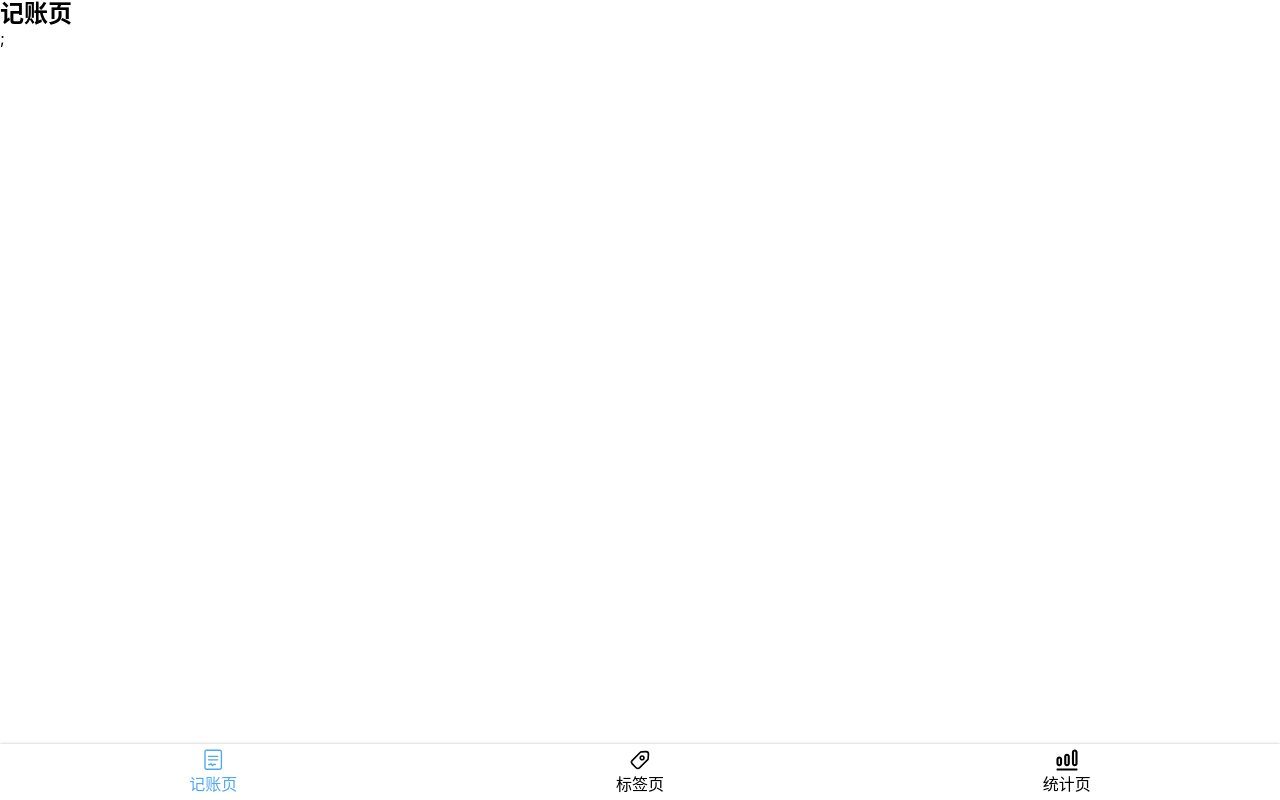
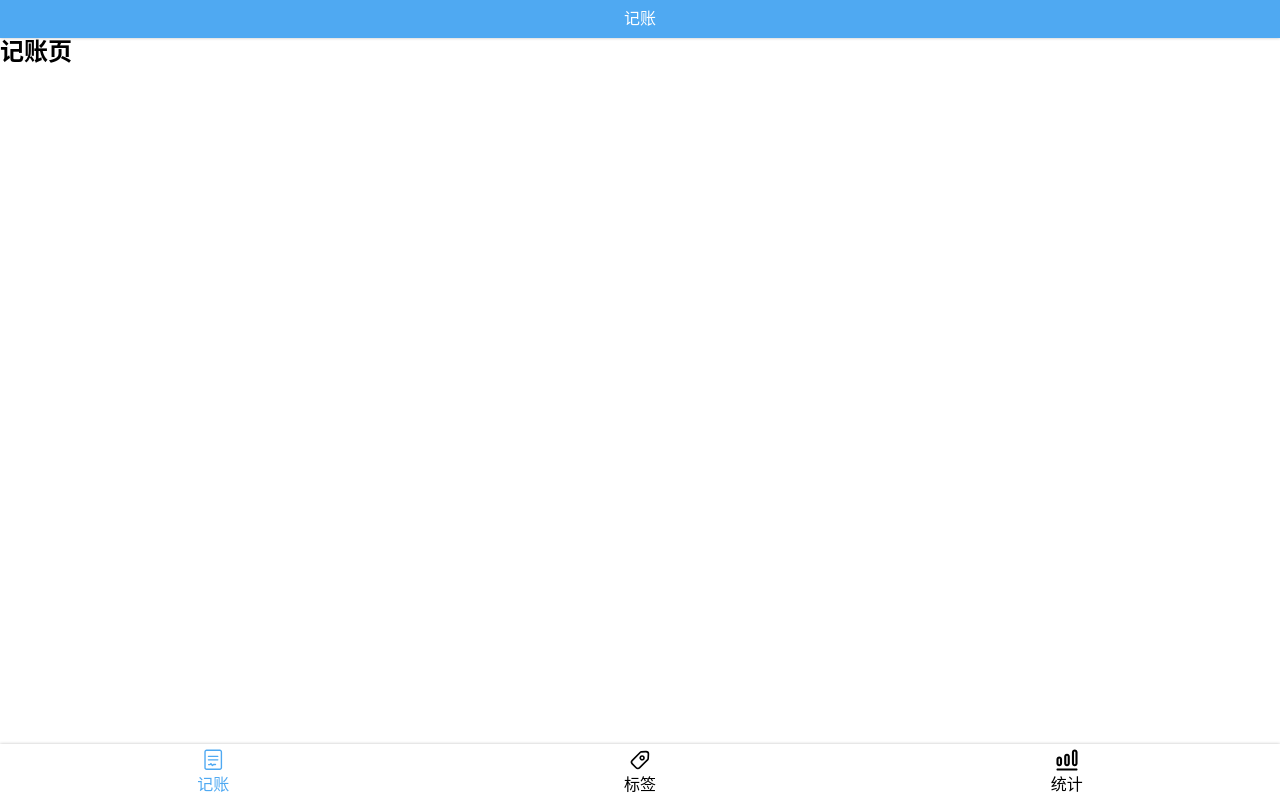
Before and after one commit to yingjieweb/charge2, a React app: page /#/money in a window 1280 px wide. Built offline with nearby package versions, Linux system fonts and the light colour scheme.

Commit message:
add top Title component

```diff
--- a/src/components/Layout.tsx
+++ b/src/components/Layout.tsx
@@ -10,11 +10,21 @@ const Wrapper = styled.div`
 const Main = styled.div`
   flex-grow: 1;
 `
+const Title = styled.div`
+  height: 38px;
+  background-color: #4FA9F2;
+  box-shadow: 0 0 3px rgba(0, 0, 0, 0.25);
+  display: flex;
+  justify-content: center;
+  align-items: center;
+  color: white;
+`
 
 const Layout = (props: any) => {
   return (
       <Wrapper>
         <Main>
+          <Title>{props.title}</Title>
           {props.children}
         </Main>
         <Nav></Nav>
--- a/src/components/Nav.tsx
+++ b/src/components/Nav.tsx
@@ -39,19 +39,19 @@ const Nav = () => {
           <li>
             <NavLink to="/money" activeClassName="selected">
               <Icon name="money"></Icon>
-              记账页
+              记账
             </NavLink>
           </li>
           <li>
             <NavLink to="/labels" activeClassName="selected">
               <Icon name="label"></Icon>
-              标签页
+              标签
             </NavLink>
           </li>
           <li>
             <NavLink to="/statistics" activeClassName="selected">
               <Icon name="statistics"></Icon>
-              统计页
+              统计
             </NavLink>
           </li>
         </ul>
--- a/src/views/Labels.tsx
+++ b/src/views/Labels.tsx
@@ -3,8 +3,8 @@ import React from "react";
 
 function Labels() {
   return (
-      <Layout>
-        <h2>标签页</h2>;
+      <Layout title={'标签'}>
+        <h2>标签页</h2>
       </Layout>
   )
 }
--- a/src/views/Money.tsx
+++ b/src/views/Money.tsx
@@ -3,8 +3,8 @@ import React from "react";
 
 function Money() {
   return (
-      <Layout>
-        <h2>记账页</h2>;
+      <Layout title={'记账'}>
+        <h2>记账页</h2>
       </Layout>
   )
 }
--- a/src/views/NotFound.tsx
+++ b/src/views/NotFound.tsx
@@ -1,7 +1,7 @@
 import React from "react";
 
 function NotFound() {
-  return <h2>资源未找到</h2>;
+  return <h2>资源未找到</h2>
 }
 
 export default NotFound;
--- a/src/views/Statistics.tsx
+++ b/src/views/Statistics.tsx
@@ -3,8 +3,8 @@ import React from "react";
 
 function Statistics() {
   return (
-      <Layout>
-        <h2>统计页</h2>;
+      <Layout title={'统计'}>
+        <h2>统计页</h2>
       </Layout>
   )
 }
```
